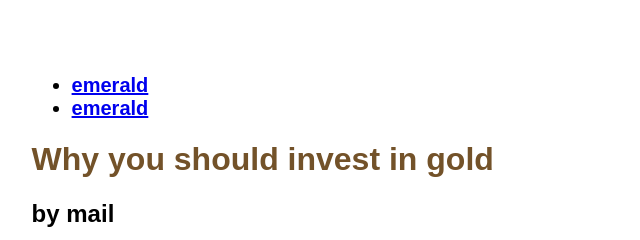
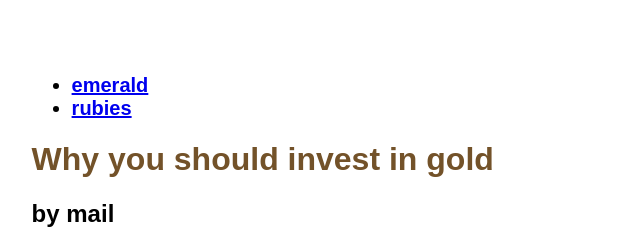
Before and after one commit to Liam22222222/Liam22222222.github.io, a plain HTML site: page index.html in a window 1280 px wide. Shown: the top 240 px of the page, 166-806 px from the left. Drawn offline with Linux system fonts and the light colour scheme.

Commit message:
Update index.html

```diff
--- a/index.html
+++ b/index.html
@@ -8,7 +8,7 @@
         <div id = "content">
             <ul>
                 <li><a href="emrelds.html">emerald </a></li>
-                 <li><a href="rubies.html">emerald </a></li>
+                 <li><a href="rubies.html">rubies </a></li>
             </ul>
             <h1>Why you should invest in gold</h1>
             <h2>by mail</h2>
```
